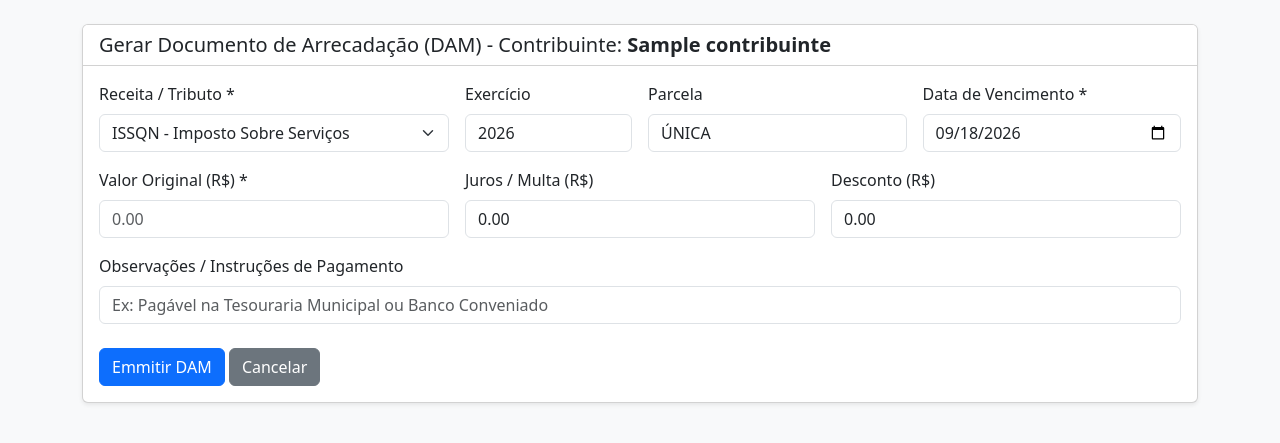
After one commit to MatheusLima2023/sistema-tributos-municipal, a PHP site: page /gerar_dam.php?id=1 in a window 1280 px wide. The commit adds this page. Shown: the top 443 px of the page. Run offline with PHP 8.4, Linux system fonts and the light colour scheme; tables that the repository leaves empty hold one stand-in row (values such as "Sample post").

Commit message:
Construção do php

```diff
--- /dev/null
+++ b/gerar_dam.php
@@ -0,0 +1,248 @@
+<?php
+require_once 'db.php';
+
+$contribuinte_id = $_GET['id'] ?? null;
+
+if (!$contribuinte_id) {
+    header("Location: index.php");
+    exit;
+}
+
+// Busca os dados cadastrais do contribuinte
+$stmt = $pdo->prepare("SELECT * FROM contribuintes WHERE id = :id");
+$stmt->execute([':id' => $contribuinte_id]);
+$contribuinte = $stmt->fetch();
+
+if (!$contribuinte) {
+    die("Contribuinte não encontrado.");
+}
+
+$dam_gerado = null;
+
+if ($_SERVER['REQUEST_METHOD'] === 'POST') {
+    $receita_tributo = trim($_POST['receita_tributo'] ?? 'IPTU');
+    $exercicio       = (int)($_POST['exercicio'] ?? date('Y'));
+    $parcela         = trim($_POST['parcela'] ?? 'ÚNICA');
+    $data_vencimento = $_POST['data_vencimento'];
+    $valor_original  = (float)($_POST['valor_original'] ?? 0.00);
+    $juros_multa     = (float)($_POST['juros_multa'] ?? 0.00);
+    $desconto        = (float)($_POST['desconto'] ?? 0.00);
+    $observacao      = trim($_POST['observacao'] ?? '');
+
+    // Cálculo do valor total
+    $valor_total = ($valor_original + $juros_multa) - $desconto;
+
+    // Automação: Gera número do DAM único (Ex: DAM2026-X8F9)
+    $numero_dam = 'DAM' . date('Y') . '-' . strtoupper(substr(md5(uniqid()), 0, 6));
+
+    try {
+        $sql = "INSERT INTO documentos_dam
+                (contribuinte_id, numero_dam, receita_tributo, exercicio, parcela, data_vencimento, valor_original, juros_multa, desconto, valor_total, observacao)
+                VALUES (:contribuinte_id, :numero_dam, :receita_tributo, :exercicio, :parcela, :data_vencimento, :valor_original, :juros_multa, :desconto, :valor_total, :observacao)";
+
+        $stmtInsert = $pdo->prepare($sql);
+        $stmtInsert->execute([
+            ':contribuinte_id' => $contribuinte_id,
+            ':numero_dam'      => $numero_dam,
+            ':receita_tributo' => $receita_tributo,
+            ':exercicio'       => $exercicio,
+            ':parcela'         => $parcela,
+            ':data_vencimento' => $data_vencimento,
+            ':valor_original'  => $valor_original,
+            ':juros_multa'     => $juros_multa,
+            ':desconto'        => $desconto,
+            ':valor_total'     => $valor_total,
+            ':observacao'      => $observacao
+        ]);
+
+        $dam_id = $pdo->lastInsertId();
+
+        // Redireciona para visualização do DAM gerado
+        header("Location: gerar_dam.php?id={$contribuinte_id}&dam_id={$dam_id}");
+        exit;
+    } catch (PDOException $e) {
+        $erro = "Erro ao gerar DAM: " . $e->getMessage();
+    }
+}
+
+// Se já tiver um DAM emitido para visualização/impressão
+if (isset($_GET['dam_id'])) {
+    $stmtDam = $pdo->prepare("SELECT * FROM documentos_dam WHERE id = :id");
+    $stmtDam->execute([':id' => $_GET['dam_id']]);
+    $dam_gerado = $stmtDam->fetch();
+}
+?>
+<!DOCTYPE html>
+<html lang="pt-BR">
+<head>
+    <meta charset="UTF-8">
+    <meta name="viewport" content="width=device-width, initial-scale=1.0">
+    <title>Gerar DAM - Setor Tributário</title>
+    <link href="https://cdn.jsdelivr.net/npm/bootstrap@5.3.0/dist/css/bootstrap.min.css" rel="stylesheet">
+    <style>
+        @media print {
+            .no-print { display: none !important; }
+            body { background: white !important; }
+            .dam-box { border: 2px solid #000 !important; }
+        }
+    </style>
+</head>
+<body class="bg-light">
+
+    <div class="container my-4">
+        <!-- FORMULÁRIO DE EMISSÃO DO DAM (Visível apenas na tela) -->
+        <?php if (!$dam_gerado): ?>
+            <div class="card shadow-sm no-print mb-4">
+                <div class="card-header bg-white">
+                    <h5 class="mb-0">Gerar Documento de Arrecadação (DAM) - Contribuinte: <strong><?= htmlspecialchars($contribuinte['nome_razao']) ?></strong></h5>
+                </div>
+                <div class="card-body">
+                    <?php if (isset($erro)): ?>
+                        <div class="alert alert-danger"><?= htmlspecialchars($erro) ?></div>
+                    <?php endif; ?>
+
+                    <form method="POST">
+                        <div class="row g-3">
+                            <div class="col-md-4">
+                                <label class="form-label">Receita / Tributo *</label>
+                                <select name="receita_tributo" class="form-select" required>
+                                    <option value="ISSQN">ISSQN - Imposto Sobre Serviços</option>
+                                    <option value="IPTU">IPTU - Imposto Predial e Territorial Urbano</option>
+                                    <option value="Taxa de Licença e Funcionamento (Alvará)">Taxa de Licença e Funcionamento (Alvará)</option>
+                                    <option value="ITBI">ITBI - Transmissão de Bens Imóveis</option>
+                                    <option value="Taxa de Expediente">Taxa de Expediente</option>
+                                </select>
+                            </div>
+                            <div class="col-md-2">
+                                <label class="form-label">Exercício</label>
+                                <input type="number" name="exercicio" class="form-control" value="<?= date('Y') ?>" required>
+                            </div>
+                            <div class="col-md-3">
+                                <label class="form-label">Parcela</label>
+                                <input type="text" name="parcela" class="form-control" value="ÚNICA" required>
+                            </div>
+                            <div class="col-md-3">
+                                <label class="form-label">Data de Vencimento *</label>
+                                <input type="date" name="data_vencimento" class="form-control" value="<?= date('Y-m-d', strtotime('+15 days')) ?>" required>
+                            </div>
+
+                            <div class="col-md-4">
+                                <label class="form-label">Valor Original (R$) *</label>
+                                <input type="number" step="0.01" name="valor_original" class="form-control" placeholder="0.00" required>
+                            </div>
+                            <div class="col-md-4">
+                                <label class="form-label">Juros / Multa (R$)</label>
+                                <input type="number" step="0.01" name="juros_multa" class="form-control" value="0.00">
+                            </div>
+                            <div class="col-md-4">
+                                <label class="form-label">Desconto (R$)</label>
+                                <input type="number" step="0.01" name="desconto" class="form-control" value="0.00">
+                            </div>
+
+                            <div class="col-md-12">
+                                <label class="form-label">Observações / Instruções de Pagamento</label>
+                                <input type="text" name="observacao" class="form-control" placeholder="Ex: Pagável na Tesouraria Municipal ou Banco Conveniado">
+                            </div>
+                        </div>
+                        <div class="mt-4">
+                            <button type="submit" class="btn btn-primary">Emmitir DAM</button>
+                            <a href="index.php" class="btn btn-secondary">Cancelar</a>
+                        </div>
+                    </form>
+                </div>
+            </div>
+        <?php endif; ?>
+
+        <!-- MODELO DE IMPRESSÃO DO DAM -->
+        <?php if ($dam_gerado): ?>
+            <div class="no-print mb-3">
+                <button onclick="window.print()" class="btn btn-primary">🖨️ Imprimir DAM</button>
+                <a href="index.php" class="btn btn-secondary">Voltar ao Painel</a>
+            </div>
+
+            <div class="card p-4 bg-white dam-box shadow-sm border border-dark">
+                <div class="row border-bottom pb-3 mb-3 align-items-center">
+                    <div class="col-8">
+                        <h5 class="fw-bold mb-0">PREFEITURA MUNICIPAL DE CENTRO DO GUILHERME</h5>
+                        <p class="mb-0 text-muted small">Secretaria Municipal da Fazenda Pública - Setor Tributário</p>
+                        <p class="mb-0 text-muted small">CNPJ: 01.612.328/0001-21</p>
+                    </div>
+                    <div class="col-4 text-end">
+                        <h6 class="fw-bold mb-0">DAM - GUIA DE ARRECADAÇÃO</h6>
+                        <span class="badge bg-dark fs-6"><?= htmlspecialchars($dam_gerado['numero_dam']) ?></span>
+                    </div>
+                </div>
+
+                <!-- DADOS DO CONTRIBUINTE -->
+                <div class="row mb-3">
+                    <div class="col-8 border p-2">
+                        <small class="text-muted d-block">CONTRIBUINTE / RAZÃO SOCIAL</small>
+                        <strong><?= htmlspecialchars($contribuinte['nome_razao']) ?></strong>
+                    </div>
+                    <div class="col-4 border p-2">
+                        <small class="text-muted d-block">CPF / CNPJ</small>
+                        <strong><?= htmlspecialchars($contribuinte['cpf_cnpj']) ?></strong>
+                    </div>
+                    <div class="col-12 border border-top-0 p-2">
+                        <small class="text-muted d-block">ENDEREÇO</small>
+                        <span><?= htmlspecialchars($contribuinte['endereco']) ?>, <?= htmlspecialchars($contribuinte['bairro']) ?> - <?= htmlspecialchars($contribuinte['cidade']) ?>/<?= htmlspecialchars($contribuinte['uf']) ?></span>
+                    </div>
+                </div>
+
+                <!-- DETALHES DO TRIBUTO E VALORES -->
+                <div class="row mb-3">
+                    <div class="col-4 border p-2">
+                        <small class="text-muted d-block">RECEITA / TRIBUTO</small>
+                        <strong><?= htmlspecialchars($dam_gerado['receita_tributo']) ?></strong>
+                    </div>
+                    <div class="col-2 border p-2">
+                        <small class="text-muted d-block">EXERCÍCIO</small>
+                        <strong><?= htmlspecialchars($dam_gerado['exercicio']) ?></strong>
+                    </div>
+                    <div class="col-2 border p-2">
+                        <small class="text-muted d-block">PARCELA</small>
+                        <strong><?= htmlspecialchars($dam_gerado['parcela']) ?></strong>
+                    </div>
+                    <div class="col-4 border p-2 bg-light">
+                        <small class="text-muted d-block">DATA DE VENCIMENTO</small>
+                        <strong class="text-danger fs-6"><?= date('d/m/Y', strtotime($dam_gerado['data_vencimento'])) ?></strong>
+                    </div>
+                </div>
+
+                <!-- COMPOSIÇÃO DO VALOR -->
+                <div class="row mb-3">
+                    <div class="col-3 border p-2">
+                        <small class="text-muted d-block">VALOR ORIGINAL</small>
+                        <span>R$ <?= number_format($dam_gerado['valor_original'], 2, ',', '.') ?></span>
+                    </div>
+                    <div class="col-3 border p-2">
+                        <small class="text-muted d-block">(+) JUROS / MULTA</small>
+                        <span>R$ <?= number_format($dam_gerado['juros_multa'], 2, ',', '.') ?></span>
+                    </div>
+                    <div class="col-3 border p-2">
+                        <small class="text-muted d-block">(-) DESCONTO</small>
+                        <span>R$ <?= number_format($dam_gerado['desconto'], 2, ',', '.') ?></span>
+                    </div>
+                    <div class="col-3 border p-2 bg-light">
+                        <small class="text-muted d-block">(=) VALOR TOTAL</small>
+                        <strong class="fs-6">R$ <?= number_format($dam_gerado['valor_total'], 2, ',', '.') ?></strong>
+                    </div>
+                </div>
+
+                <?php if ($dam_gerado['observacao']): ?>
+                    <div class="border p-2 mb-3">
+                        <small class="text-muted d-block">INSTRUÇÕES / OBSERVAÇÕES</small>
+                        <span><?= htmlspecialchars($dam_gerado['observacao']) ?></span>
+                    </div>
+                <?php endif; ?>
+
+                <div class="border-top pt-3 text-center text-muted small">
+                    <p class="mb-0">Data de Emissão: <?= date('d/m/Y H:i:s', strtotime($dam_gerado['data_emissao'])) ?></p>
+                    <p class="mb-0">Rua do Comércio, nº 263 - Centro - Centro do Guilherme - MA</p>
+                </div>
+            </div>
+        <?php endif; ?>
+    </div>
+
+</body>
+</html>
```
Also changed, not shown: cadastrar_contribuinte.php (added, +136 -0 lines), emitir_certidao.php (added, +187 -0 lines), index.php (+74 -1 lines).
